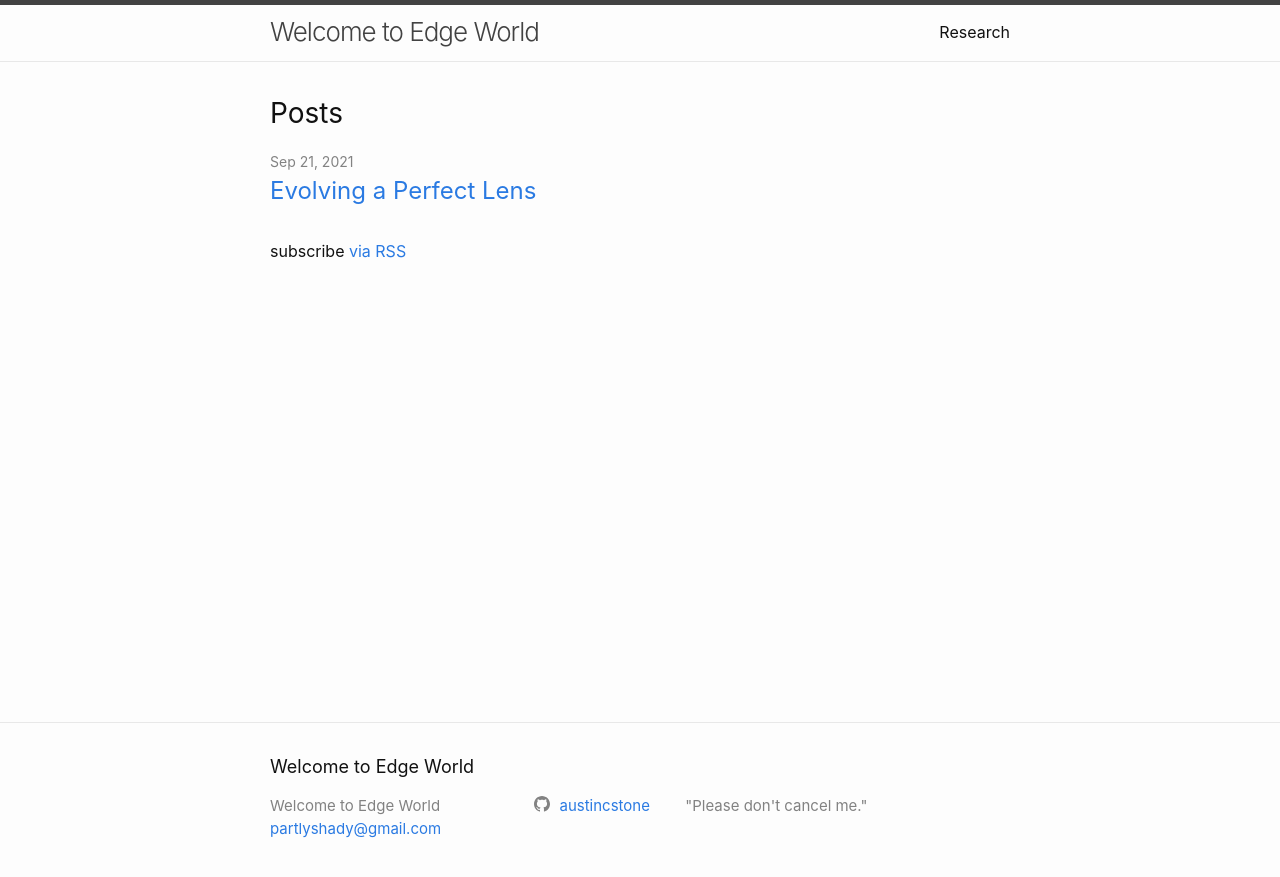
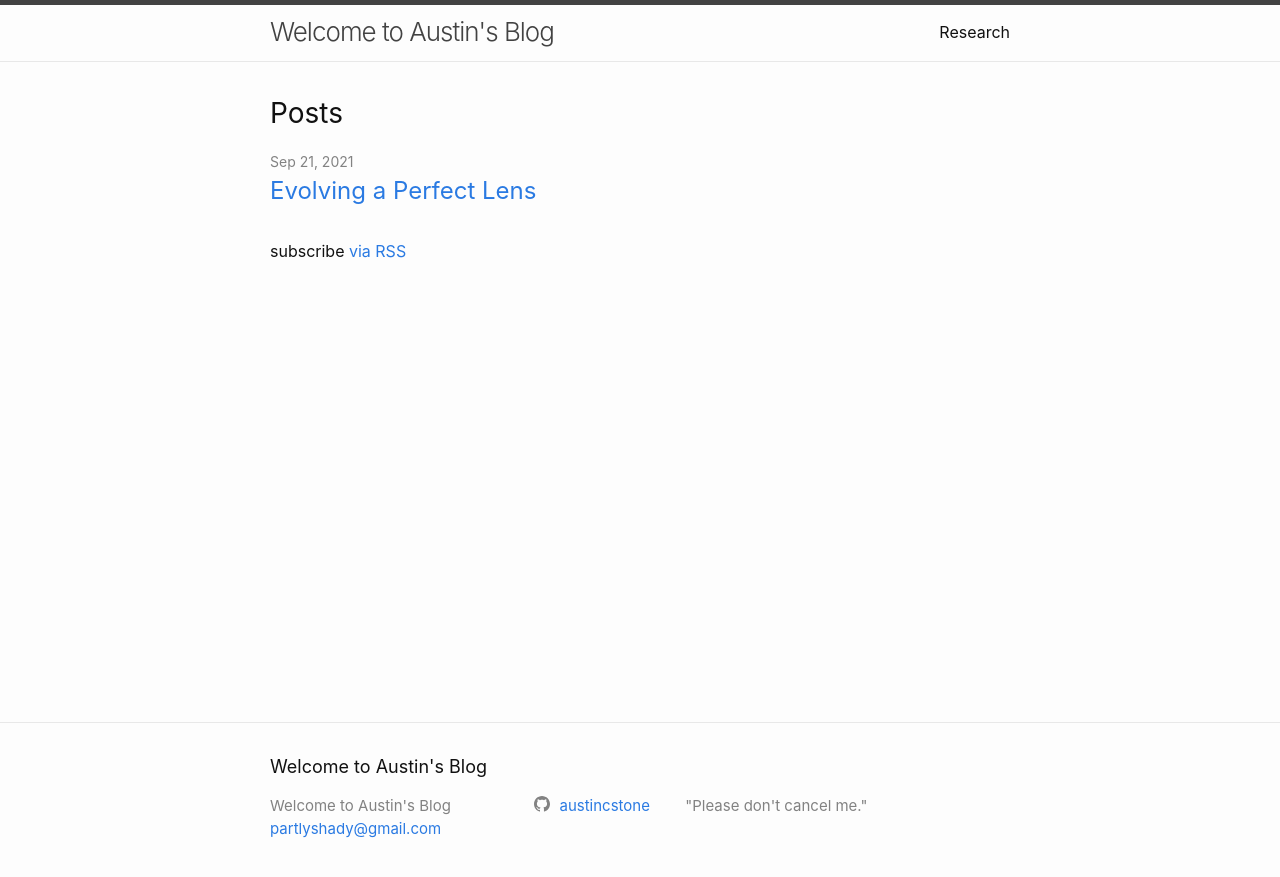
Before and after one commit to AustinCStone/austincstone.github.io, a Jekyll site: the page built from index.markdown, in a window 1280 px wide. Shown: the top 877 px of the page. Built offline with Jekyll 4.4.1, drawn with Linux system fonts in a browser that asks for light colours.

Commit message:
Change title

```diff
--- a/_config.yml
+++ b/_config.yml
@@ -18,7 +18,7 @@
 # You can create any custom variable you would like, and they will be accessible
 # in the templates via {{ site.myvariable }}.
 
-title: Welcome to Edge World
+title: Welcome to Austin's Blog
 email: partlyshady@gmail.com
 description: >- # this means to ignore newlines until "baseurl:"
   "Please don't cancel me."
```
